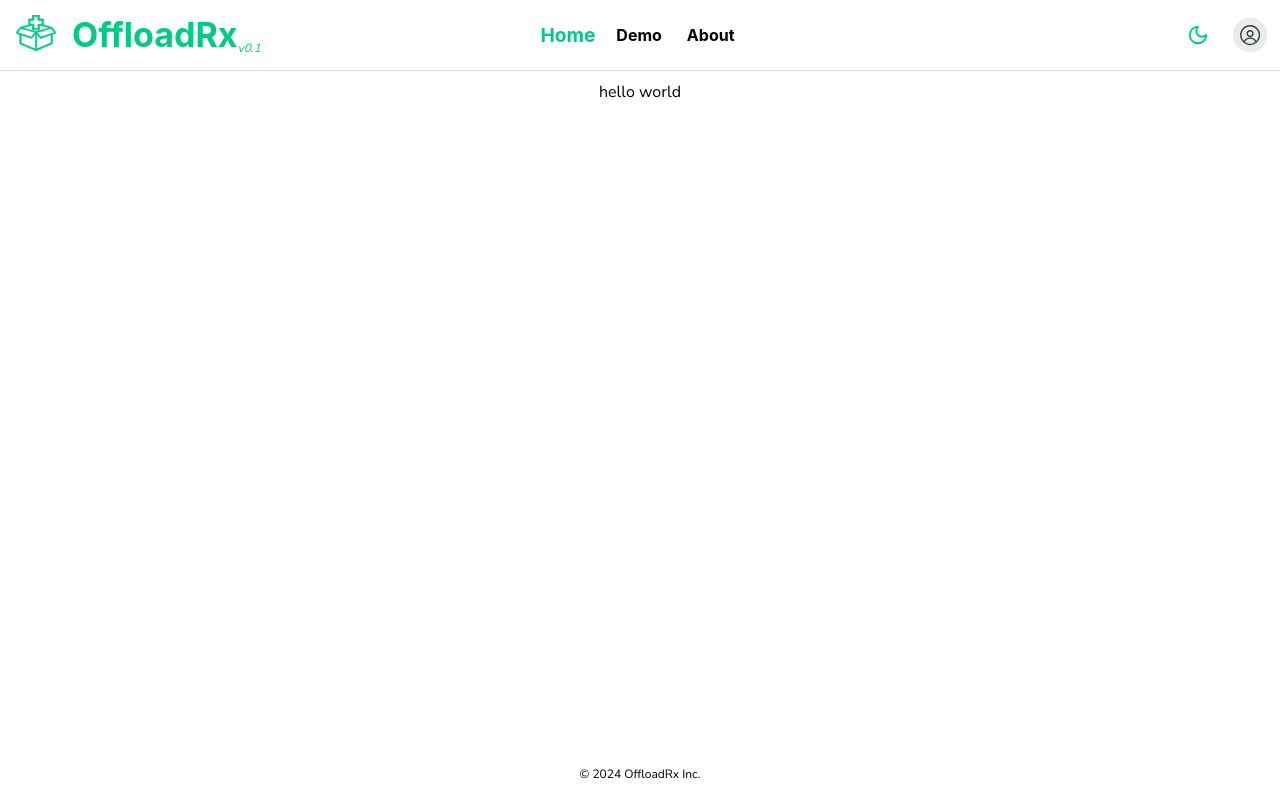
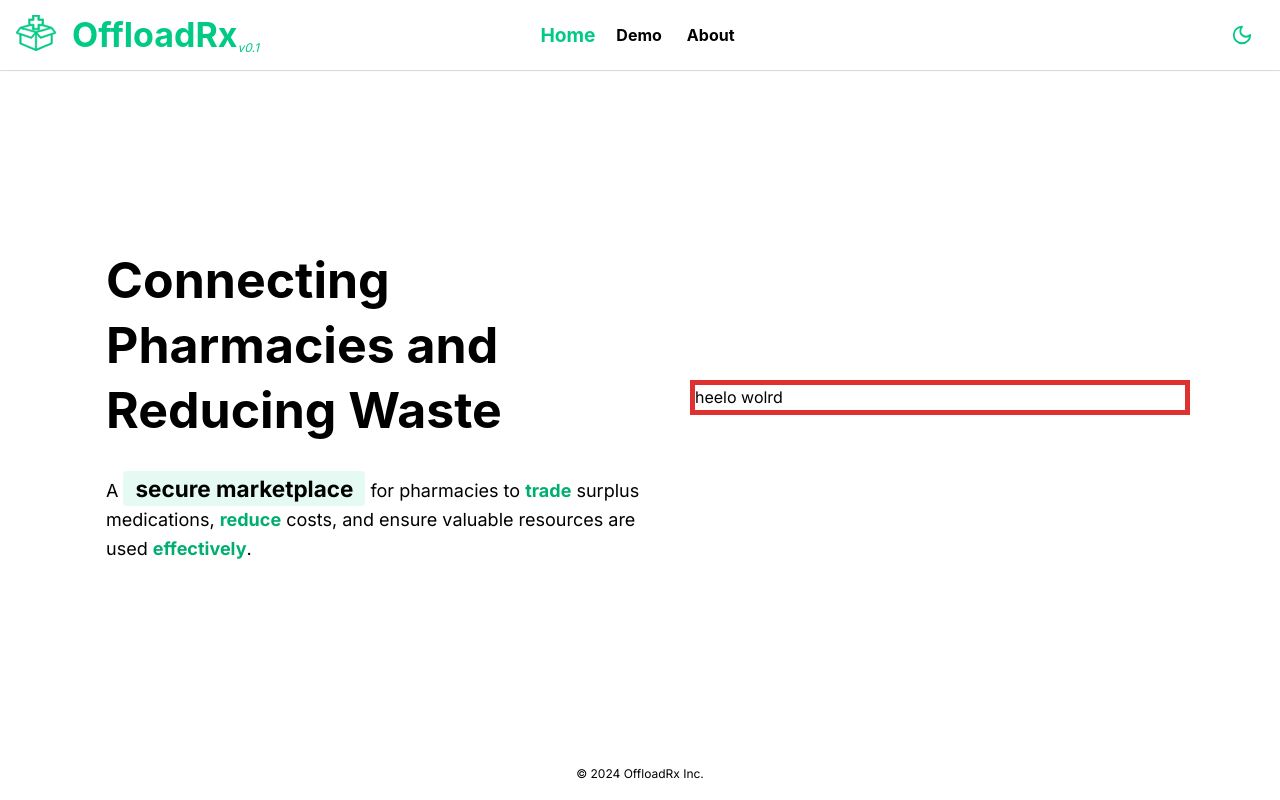
Before and after one commit to NabilNYMansour/OffloadRX-demo, a Next.js app: page / in a window 1280 px wide. Built offline with nearby package versions, Linux system fonts and the light colour scheme.

Commit message:
started on landing page

```diff
--- a/src/app/home.module.css
+++ b/src/app/home.module.css
@@ -20,3 +20,10 @@
   height: fit-content;
   z-index: 5000;
 }
+
+.highlight {
+  position: relative;
+  background-color: var(--mantine-color-main-light);
+  border-radius: var(--mantine-radius-sm);
+  padding: rem(4px) rem(12px);
+}
--- a/src/app/layout.tsx
+++ b/src/app/layout.tsx
@@ -7,15 +7,21 @@ import classes from "./home.module.css";
 import localFont from 'next/font/local';
 import cx from 'clsx';
 import { theme } from "@/theme";
+import { Notifications } from "@mantine/notifications";
 // import { ClerkProvider } from "@clerk/nextjs";
-import { Notifications } from "@mantine/notifications";
 import { Metadata } from "next";
 import { MAIN_URL } from "@/lib/constants";
-import { Nunito_Sans } from 'next/font/google'
 
-const nunito = Nunito_Sans({
-  weight: '400',
+// import { Nunito_Sans } from 'next/font/google'
+// const nunito = Nunito_Sans({
+//   weight: '400',
+//   subsets: ['latin'],
+// })
+
+import { Inter } from 'next/font/google'
+const inter = Inter({
   subsets: ['latin'],
+  display: 'swap',
 })
 
 // TODO - Update the description, title, author, and keywords
@@ -69,7 +75,7 @@ export default function RootLayout({
         <meta name="google-site-verification" content="AMluj1U5uMb5jWgvVl_0_UPmpTVreGhIrB6wiK_1AuQ" />
         <meta name="viewport" content="minimum-scale=1, initial-scale=1, width=device-width, user-scalable=yes" />
       </head>
-      <body className={cx(classes.body, nunito.className)}>
+      <body className={cx(classes.body, inter.className)}>
         <MantineProvider defaultColorScheme="light" theme={theme}>
           <Notifications className={classes.notifications} />
           <Header />
--- a/src/app/page.tsx
+++ b/src/app/page.tsx
@@ -1,12 +1,36 @@
 "use server";
 
-import { SearchParams } from "@/lib/types";
-import { Flex } from "@mantine/core";
+import { Box, Container, Flex, Text, Title } from "@mantine/core";
+import classes from "@/app/home.module.css";
 
-export default async function HomePage({ searchParams }: { searchParams: SearchParams }) {
+export default async function HomePage() {
   return (
-    <Flex w="100%" pt={10} justify="center">
-      hello world
+    <Flex wrap="wrap" w="100%" justify="center" align="center">
+      <Flex maw={600} miw={400} direction="column" align="center">
+        <Title
+          p="md"
+          c="light-dark(black, white)"
+          fz="max(32px, min(5vw, 50px))">
+          Connecting Pharmacies and Reducing Waste
+        </Title>
+        <Container>
+          <Text size="lg" mt="md">
+            A <Text span size="1.25em"
+              fw={700}
+              className={classes.highlight}>
+              secure marketplace
+            </Text> for
+            pharmacies to <Text fw={700} span c="main.9">trade</Text> surplus
+            medications, <Text fw={700} span c="main.9">reduce</Text> costs,
+            and ensure valuable resources are used <Text fw={700} span c="main.9">effectively</Text>.
+          </Text>
+        </Container>
+
+      </Flex>
+
+      <Box bd="5px solid red" w={800} maw={500} miw={400}>
+        heelo wolrd
+      </Box>
     </Flex>
   );
 }
--- a/src/app/ui/components/cards/PostCard.tsx
+++ b/src/app/ui/components/cards/PostCard.tsx
@@ -7,7 +7,6 @@ import { Image } from '@mantine/core';
 import { SelectMedicine } from '@/db/schema';
 import dynamic from 'next/dynamic';
 import { FaTag } from 'react-icons/fa6';
-import { notifications } from '@mantine/notifications';
 import { agoCalculator, formatExpiry, isFavourite, toggleFavourite } from '@/app/utils/helpers';
 import { MdHandshake } from 'react-icons/md';
 import { useRouter } from 'next/navigation';
--- a/src/app/ui/layout/Header.tsx
+++ b/src/app/ui/layout/Header.tsx
@@ -45,17 +45,17 @@ const Links = ({ pathname, close }: { pathname: string, close?: () => void }) =>
 const ActionIcons = ({ reverse = false }: { reverse?: boolean }) => {
   if (reverse) {
     return <>
-      <div style={{ scale: "1.25", height: "28px" }} >
+      {/* <div style={{ scale: "1.25", height: "28px" }} >
         <Avatar radius="xl" size={28} />
-      </div>
+      </div> */}
       <ThemeToggle />
     </>
   }
   return <>
     <ThemeToggle />
-    <div style={{ scale: "1.25", height: "28px" }} >
+    {/* <div style={{ scale: "1.25", height: "28px" }} >
       <Avatar radius="xl" size={28} />
-    </div>
+    </div> */}
   </>
 };
 const HeaderDrawer = ({ pathname, opened, close }:
```
